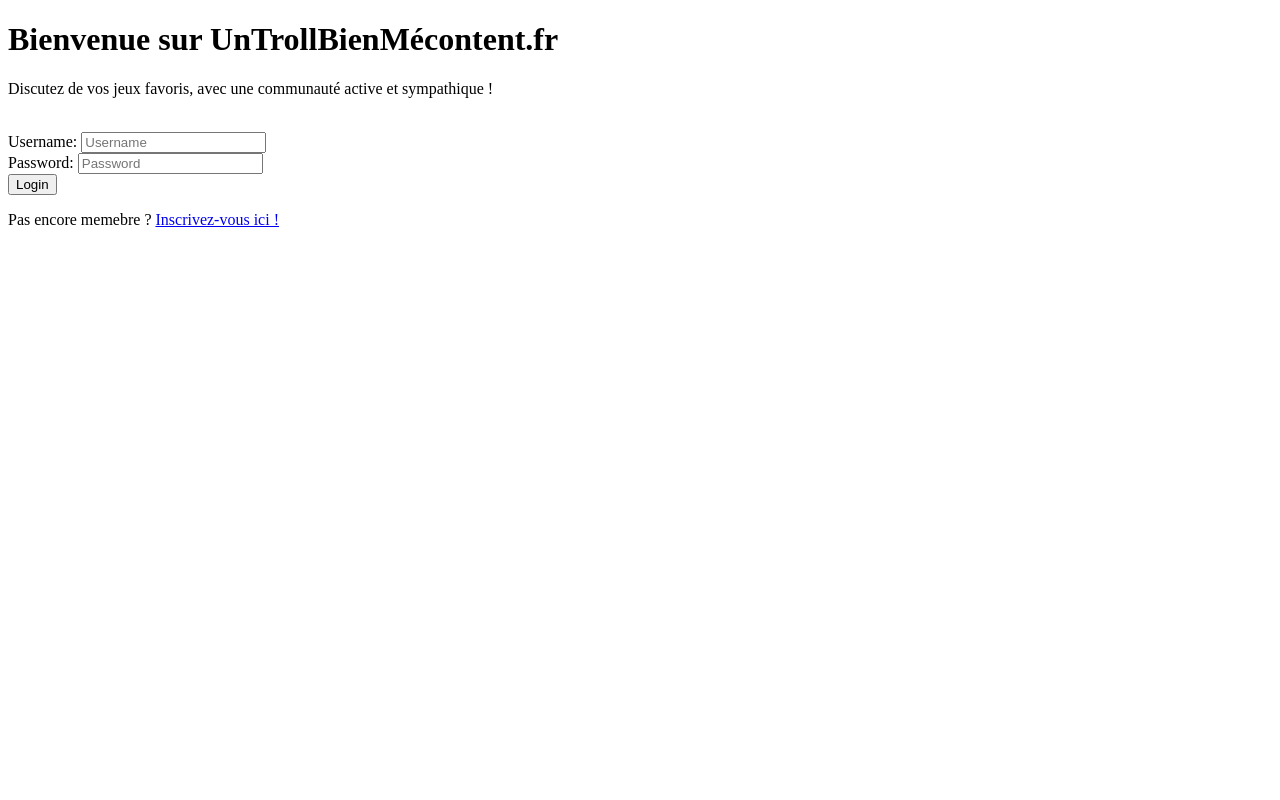
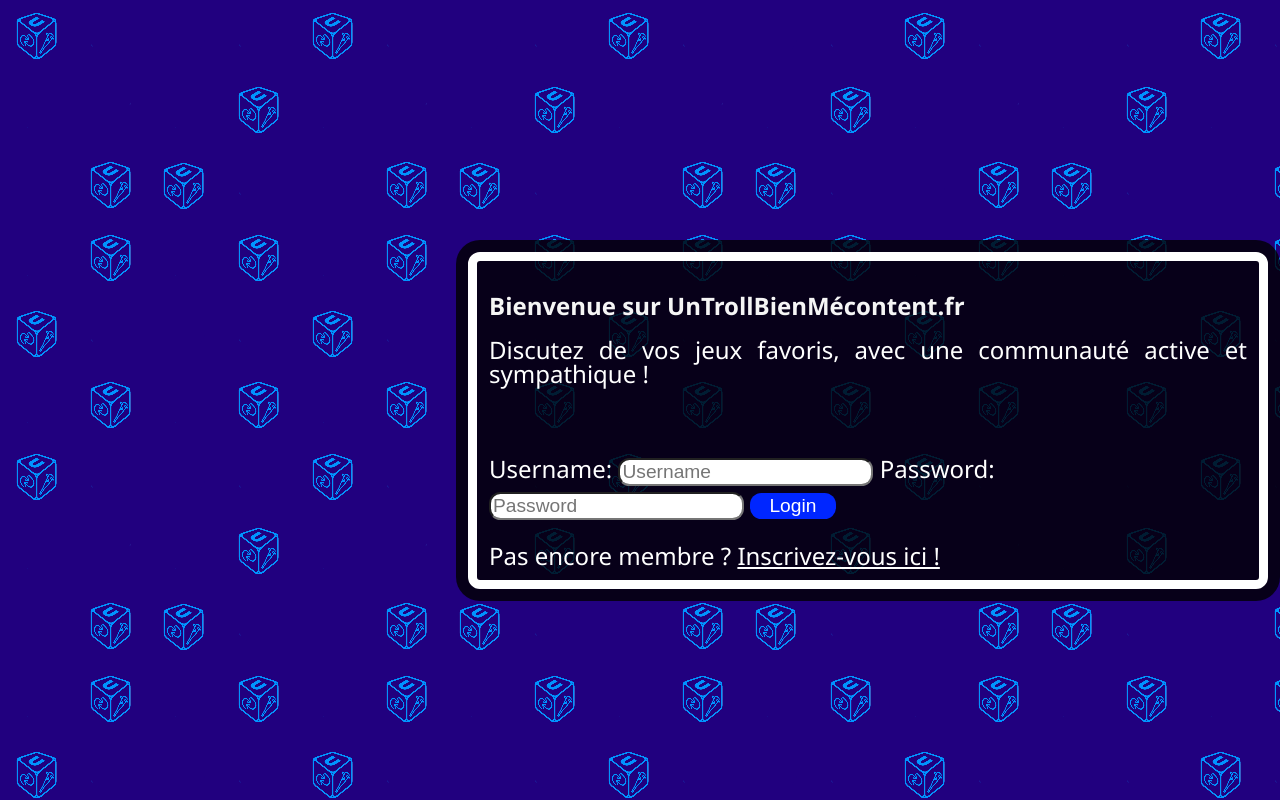
Before and after one commit to lsacienne/ifd_site, a PHP site: page /login.php in a window 1280 px wide. Run offline with PHP 8.4, Linux system fonts and the light colour scheme.

Commit message:
css pour les pages d'inscription et de log
J'ai ajouté une feuille css récupérée d'un ancien projet. Je m'en suis servi de base pour construire le css de ce projet. J'ai essentiellement travaillé avec des classes pour faire la text_box et le fond d'écran. Pour ce qui est du texte et des boutons j'ai modifié les instances en elles-mêmes pour les premières et créé une classe pour les secondes.

```diff
--- a/login.php
+++ b/login.php
@@ -5,26 +5,27 @@
     header('location: home.php');
 }
 ?>
-<html lang="fr">
+<html lang="fr" class="clogin">
+<link rel="stylesheet" type="text/css" href="style_site.css">
 <head>
     <meta charset="utf-8">
     <title>Login</title>
 </head>
-  <body>
+<body class="text_box">
+<div class="line">
     <h1>Bienvenue sur UnTrollBienMécontent.fr</h1>
-    <p>
+    <p class="white_text">
         Discutez de vos jeux favoris, avec une communauté active et sympathique !
     </p>
-    <br/>
-
-    <form method="post" action="check_login.php">
+    <br/><br>
+    <form class="white_text" method ="post" action="check_login.php">
         <label for="uname">Username:</label>
-      <input type="text" name="uname" placeholder="Username" required><br/>
+        <input type="text" name="uname" placeholder="Username" required>
 
         <label for="pwd">Password:</label>
-      <input type="password" name="pwd" placeholder="Password" required><br/>
+        <input type="password" name="pwd" placeholder="Password" required>
 
-      <button type="submit">Login</button>
+        <button type="submit" class="bouton_log_sign">Login</button>
 
     </form>
     <?php
@@ -32,6 +33,8 @@
         echo("<br/>Connection failed, please try again :(<br/>");
     }
     ?>
-    <p>Pas encore memebre ? <a href="create_account.php">Inscrivez-vous ici !</a></p>
+
+    <p class="white_text"><br>Pas encore membre ? <a href="create_account.php">Inscrivez-vous ici !</a></p>
+</div>
 </body>
 </html>
--- a/style_site.css
+++ b/style_site.css
@@ -1,26 +1,22 @@
 body {
-    font-family: 'Segoe UI';
+    font-family: "Segoe UI", serif;
     font-size: 1.5em;
-
+    padding: 1em;
 
 }
 
 p {
     text-align: justify;
     text-justify: inter-word;
-    margin: 5%;
-    margin-top: 0%;
-    margin-bottom: 0%;
-    line-height: 1.5em;
+    margin:auto;
+    line-height: 1em;
 
 }
 
 h1 {
     /* Sous titre pour des rubriques */
-    background-color : Black;
-    color: #D0D0D0;
-    margin-top: 5%;
-    font-size: 2em;
+    color:whitesmoke;
+    font-size: 1em;
 }
 
 h2 {
@@ -29,7 +25,7 @@ h2 {
     font-size: 1em;
     margin: 5%;
     text-align: center;
-    text-justify: inter-world;
+    text-justify:inter-word;
 }
 
 h3 {
@@ -37,8 +33,8 @@ h3 {
     text-decoration: underline;
     text-align: left;
     margin: 5%;
-    margin-top: 0%;
-    margin-bottom: 0%;
+    margin-top: 0;
+    margin-bottom: 0;
     line-height: 1.5em;
 }
 
@@ -57,17 +53,6 @@ h5 {
     margin-right: 0;
 }
 
-h6 {
-    /* sous titre de l'en-tête */
-    font-size: 1.5em;
-    color: white;
-    font-style: italic;
-    position: absolute;
-    left: 60%;
-    top: -37%;
-
-}
-
 mark {
     /* surligner un truc*/
     color: white;
@@ -75,7 +60,16 @@ mark {
 
 }
 
-/* classe */
+input[type=text],input[type=password] {
+    border-radius:0.6em 0.6em 0.6em 0.6em;
+    font-size:0.8em;
+}
+
+
+/*********** classe ************/
+
+
+/* background des pages "classiques" du site */
 .cover {
     background-size: cover;
     background-image: linear-gradient(to bottom, #de7c12, #e6922c, #eea644, #f7bb5b, #ffcf74);
@@ -85,6 +79,41 @@ mark {
     width: 100%;
     height: 350%;
 }
+
+/* background des pages de login et de register du site */
+.clogin {
+    background-image: url(arts/structure_site/tile_background_login.png);
+    background-repeat: repeat;
+    position: absolute;
+}
+
+
+/* boîte pouvant contenir du texte qu'on utilise pour le login et le register */
+.text_box {
+    margin:auto;
+    margin-left:19em;
+    margin-top: 10em;
+    padding:0.5em;
+    background: rgba(0,0,0,0.80);
+    border-top-left-radius: 1em 1em;
+    border-top-right-radius: 1em 1em;
+    border-bottom-right-radius: 1em 1em;
+    border-bottom-left-radius: 1em 1em;
+}
+
+/* liseraie entourant la boîte de texte ci-dessus */
+.line {
+    margin:auto;
+    padding: 0.5em;
+    border-width:0.4em;
+    border-color:white;
+    border-style:solid;
+    border-top-left-radius: 0.5em 0.5em;
+    border-top-right-radius: 0.5em 0.5em;
+    border-bottom-right-radius: 0.5em 0.5em;
+    border-bottom-left-radius: 0.5em 0.5em;
+}
+
 /* centrer l'image */
 .img {
     text-align: center;
@@ -97,14 +126,33 @@ mark {
     background-color: rgba(255,255,255,0.5);
     background-clip : content-box;
 }
+
+.bouton_log_sign {
+    border-radius:0.6em 0.6em 0.6em 0.6em;
+    background-color:#0026FF;
+    color:white;
+    padding: 0.1em 1em 0.1em 1em;
+    border:none;
+    font-size:0.8em;
+}
+/* simple exemple tiré d'ici :http://41mag.fr/18-exemples-de-bouton-en-css-3-inspire-par-google.html */
 .bouton5 {
-    border-radius:12px 0 12px 0;
+    border-radius: 12px 0 12px 0;
     background: #d34836;
-    border:none;
-    color:#fff;
-    font:bold 12px Verdana;
-    padding:6px 0 6px 0;
+    border: none;
+    color: #fff;
+    font: bold 12px Verdana;
+    padding: 6px 0 6px 0;
 }
+
+.white_text {
+    color:white;
+}
+
+.black_text {
+    color:black;
+}
+
 /*entête à mettre à chaque début de body*/
 #entete {
     position: absolute;
@@ -114,7 +162,6 @@ mark {
     height: 4.5em;
     background-color: rgba(255,255,255,0.5);
     background-clip : content-box;
-    background-image: url(img/nuit.png);
 }
 
 /* le menu */
```
Also changed, not shown: create_account.php (+7 -4 lines). Lines whose indentation alone changed are shown as unchanged.
